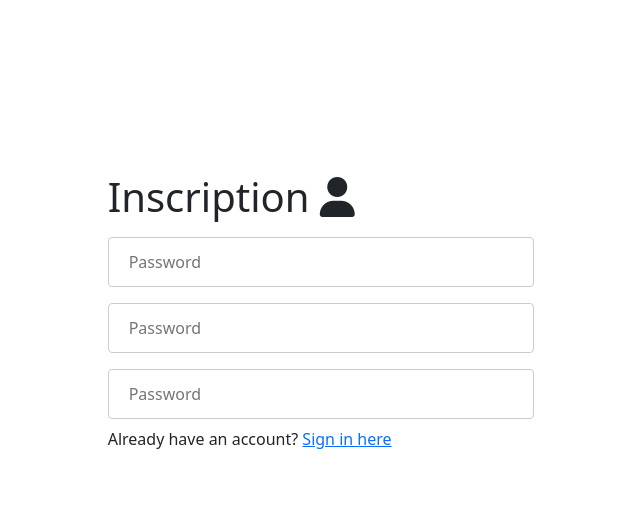
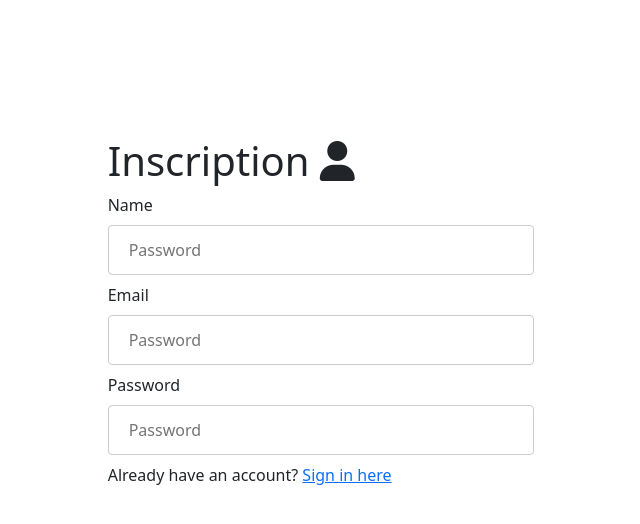
Before and after one commit to mohamedzhioua/ZiwiShop-ecommerce, a React (Create React App) app in the folder client/: page /signup in a window 1280 px wide. Shown: the top 524 px of the page, without its empty margins (319-959 px from the left). Built offline with nearby package versions, Linux system fonts and the light colour scheme.

Commit message:
adding a label for the  inputs

```diff
--- a/client/src/components/CustomInput/CustomInput.js
+++ b/client/src/components/CustomInput/CustomInput.js
@@ -1,9 +1,9 @@
 import React from 'react'
 import '../CustomInput/CustomInput.css'
-function CustomInput() {
+function CustomInput({label}) {
   return (
     <div class="form-group">
-    <label ></label>
+    <label >{label}</label>
     <input type="password"  placeholder="Password" />
   </div>
     )
--- a/client/src/pages/Signin/Signin.js
+++ b/client/src/pages/Signin/Signin.js
@@ -9,8 +9,8 @@ function Signin() {
           Connexion <i class="fa fa-sign-in" aria-hidden="true"></i>
         </h1>
         <form class="form-group">
-          <CustomInput />
-          <CustomInput />
+          <CustomInput label="Email"/>
+          <CustomInput  label="Password"/>
           <p>
             If you dont have an account,<a href="/SignUp"> Sign up </a> here!
           </p>
--- a/client/src/pages/Signup/Signup.js
+++ b/client/src/pages/Signup/Signup.js
@@ -9,9 +9,9 @@ function Signup() {
           Inscription <i class="fa-solid fa-user"></i>
         </h1>
         <form class="form-group">
-          <CustomInput />
-          <CustomInput />
-          <CustomInput />
+          <CustomInput label="Name"/>
+          <CustomInput label="Email"/>
+          <CustomInput label="Password"/>
 
           <p>
             Already have an account? <a href="/">Sign in here</a>
```
